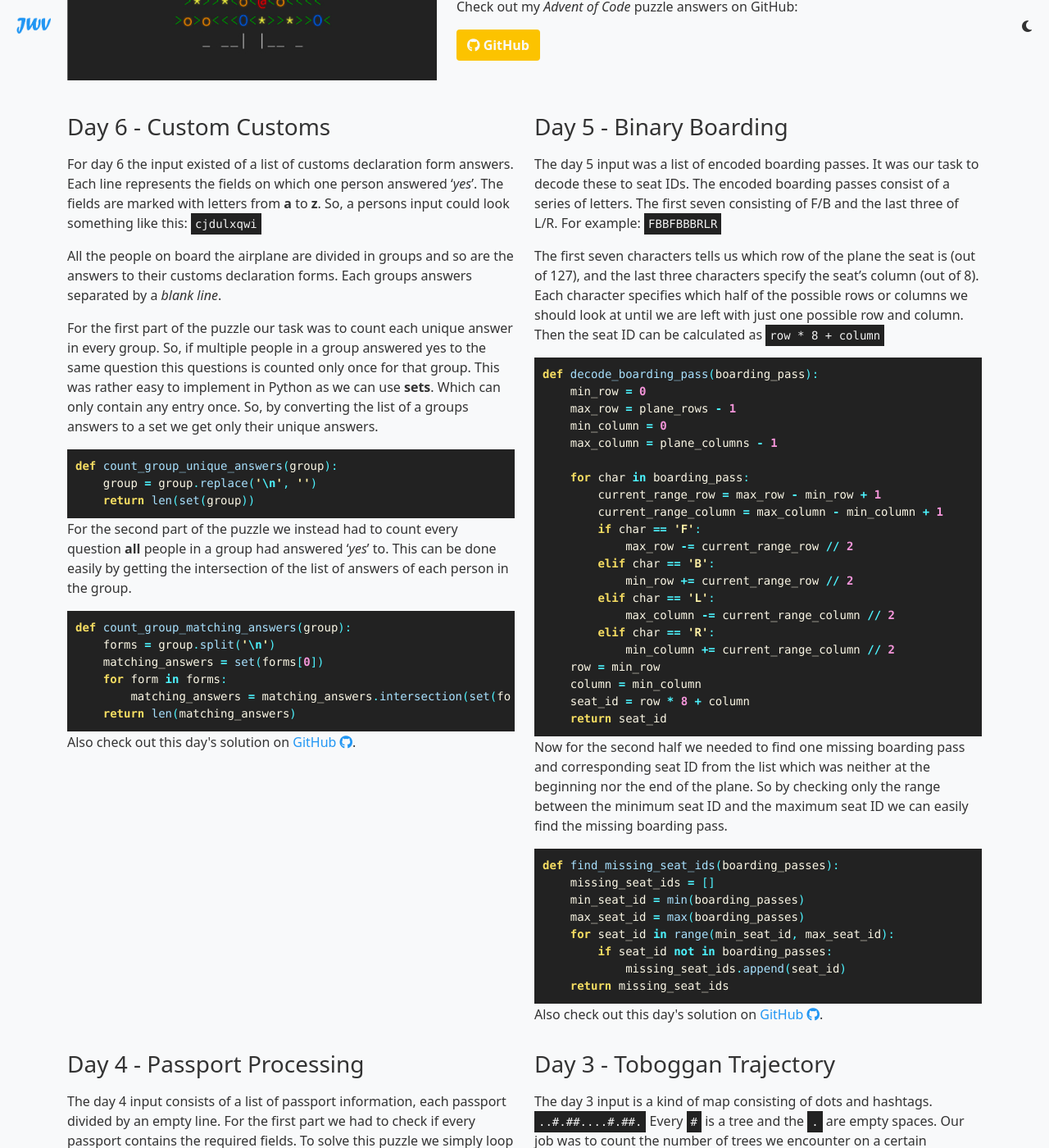
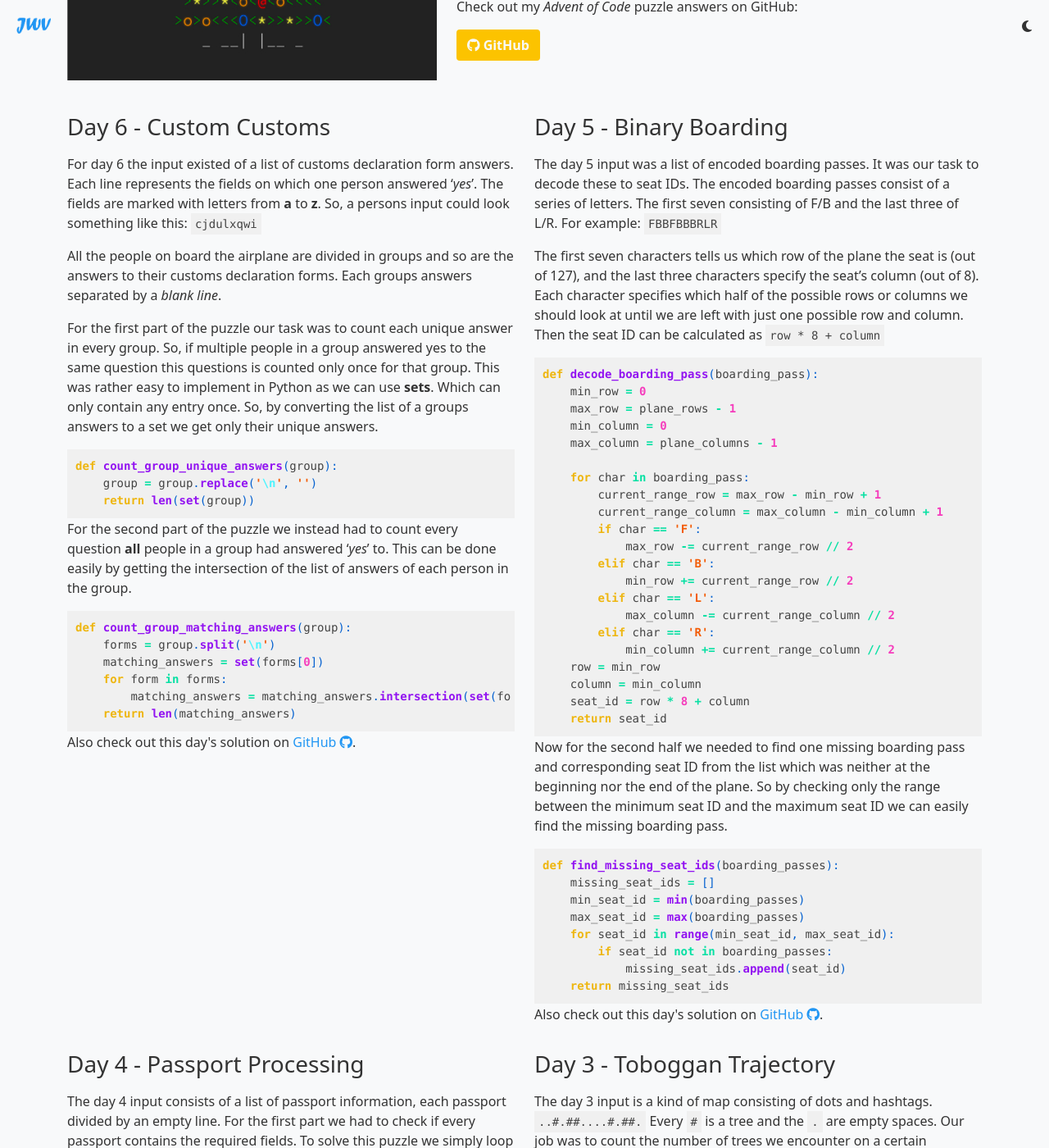
Before and after one commit to Jessseee/Jessseee, a Jekyll site: the page built from _projects/advent-of-code.html, in a window 1280 px wide and 1400 px high, scrolled down 348 px. Shown: the whole window at 82% size. Built offline with Jekyll 4.4.1, drawn with Linux system fonts in a browser that asks for light colours; nearby versions of some CDN libraries.

Commit message:
Updated code syntax styling to work with theming

```diff
--- a/_includes/head.html
+++ b/_includes/head.html
@@ -60,5 +60,7 @@
     /* SET THEME */
     if (getCookie('theme') === "dark") {
         document.documentElement.setAttribute('data-theme', 'dark');
+    } else {
+        document.documentElement.setAttribute('data-theme', 'light');
     }
 </script>
--- a/assets/css/main.scss
+++ b/assets/css/main.scss
@@ -232,20 +232,3 @@ body {
     display: none;
   }
 }
-
-.highlight::-webkit-scrollbar {
-  width: 8px;
-  height: 8px;
-}
-.highlight {
-  scrollbar-width: thin;
-  scrollbar-color: #8a8a8a #333333;
-}
-.highlight::-webkit-scrollbar-track {
-  background: #333333;
-  border-radius: 6px;
-}
-.highlight::-webkit-scrollbar-thumb {
-  background-color: #8a8a8a;
-  border-radius: 6px;
-}
--- a/assets/css/syntax.css
+++ b/assets/css/syntax.css
@@ -1,10 +1,62 @@
+[data-theme="light"] {
+  --background: #f0f0f0;
+  --text: #444444;
+  --scrollbar-base-color: #dddddd;
+  --scrollbar-track-color: #aaaaaa;
+  --light-yellow: #f35d08;
+  --yellow: #eeb60f;
+  --pink: #f53cbc;
+  --baby-blue: #9213f1;
+  --light-blue: #0360d0;
+  --blue: #07e0a3;
+  --light-green: #6ce204;
+  --orange: #f35d08;
+}
+
+[data-theme="dark"] {
+  --background: #444444;
+  --text: #eeeeee;
+  --scrollbar-base-color: #8a8a8a;
+  --scrollbar-track-color: #333333;
+  --light-yellow: #fff0a6;
+  --yellow: #f6dd62;
+  --pink: #f696db;
+  --baby-blue: #a8e1fe;
+  --light-blue: #4df4ff;
+  --blue: #4df4ff;
+  --light-green: #b2fd6d;
+  --orange: #ffb000;
+}
+
 .highlight table td { padding: 5px; }
 .highlight table pre { margin: 0; }
 .highlight {
-  color: #faf6e4;
-  background-color: #222222;
+  transition: background-color 300ms ease-in-out;
+  color: var(--text);
+  background-color: var(--background);
   padding: 5px;
   margin-bottom: 1px;
+}
+
+.highlight > span {
+  transition: color 300ms ease-in-out;
+}
+
+.highlight::-webkit-scrollbar {
+  width: 8px;
+  height: 8px;
+}
+.highlight {
+  scrollbar-width: thin;
+  scrollbar-color: var(--background) var(--text);
+}
+.highlight::-webkit-scrollbar-track {
+  background: var(--scrollbar-track-color);
+  border-radius: 6px;
+}
+.highlight::-webkit-scrollbar-thumb {
+  background-color: var(--scrollbar-base-color);
+  border-radius: 6px;
 }
 
 .highlight .gl {
@@ -33,15 +85,15 @@
   font-style: italic;
 }
 .highlight .k, .highlight .kd, .highlight .kv {
-  color: #f6dd62;
+  color: var(--yellow);
   font-weight: bold;
 }
 .highlight .o, .highlight .ow {
-  color: #4df4ff;
+  color: var(--blue);
   font-weight: bold;
 }
 .highlight .p, .highlight .pi {
-  color: #4df4ff;
+  color: var(--light-blue);
 }
 .highlight .gd {
   color: #cc0000;
@@ -64,23 +116,23 @@
   font-weight: bold;
 }
 .highlight .kn {
-  color: #ffb000;
+  color: var(--orange);
   font-weight: bold;
 }
 .highlight .kp {
-  color: #ffb000;
+  color: var(--orange);
   font-weight: bold;
 }
 .highlight .kr {
-  color: #ffb000;
+  color: var(--orange);
   font-weight: bold;
 }
 .highlight .gh {
-  color: #ffb000;
+  color: var(--orange);
   font-weight: bold;
 }
 .highlight .gu {
-  color: #ffb000;
+  color: var(--orange);
   font-weight: bold;
 }
 .highlight .kt {
@@ -88,39 +140,39 @@
   font-weight: bold;
 }
 .highlight .no {
-  color: #b2fd6d;
+  color: var(--light-green);
   font-weight: bold;
 }
 .highlight .nc {
-  color: #b2fd6d;
+  color: var(--light-green);
   font-weight: bold;
 }
 .highlight .nd {
-  color: #b2fd6d;
+  color: var(--light-green);
   font-weight: bold;
 }
 .highlight .nn {
-  color: #b2fd6d;
+  color: var(--light-green);
   font-weight: bold;
 }
 .highlight .bp {
-  color: #b2fd6d;
+  color: var(--light-green);
   font-weight: bold;
 }
 .highlight .ne {
-  color: #b2fd6d;
+  color: var(--light-green);
   font-weight: bold;
 }
 .highlight .nl {
-  color: #ffb000;
+  color: var(--orange);
   font-weight: bold;
 }
 .highlight .nt {
-  color: #ffb000;
+  color: var(--orange);
   font-weight: bold;
 }
 .highlight .m, .highlight .mb, .highlight .mf, .highlight .mh, .highlight .mi, .highlight .il, .highlight .mo, .highlight .mx {
-  color: #f696db;
+  color: var(--pink);
   font-weight: bold;
 }
 .highlight .ld {
@@ -132,11 +184,11 @@
   font-weight: bold;
 }
 .highlight .s, .highlight .sb, .highlight .dl, .highlight .sd, .highlight .s2, .highlight .sh, .highlight .sx, .highlight .sr, .highlight .s1 {
-  color: #fff0a6;
+  color: var(--light-yellow);
   font-weight: bold;
 }
 .highlight .sa {
-  color: #f6dd62;
+  color: var(--yellow);
   font-weight: bold;
 }
 .highlight .se {
@@ -165,20 +217,21 @@
   color: #BBBBBB;
 }
 .highlight .nf, .highlight .fm {
-  color: #a8e1fe;
+  color: var(--baby-blue);
+  font-weight: bold;
 }
 .highlight .py {
-  color: #a8e1fe;
+  color: var(--baby-blue);
 }
 .highlight .na {
-  color: #a8e1fe;
+  color: var(--baby-blue);
 }
 .highlight .nv, .highlight .vc, .highlight .vg, .highlight .vi, .highlight .vm {
-  color: #a8e1fe;
+  color: var(--baby-blue);
   font-weight: bold;
 }
 code.highlighter-rouge.language-plaintext {
-  color: #f1f1f1;
-  background-color: #222222;
+  color: var(--text);
+  background-color: var(--background);
   padding: 5px;
 }
```
